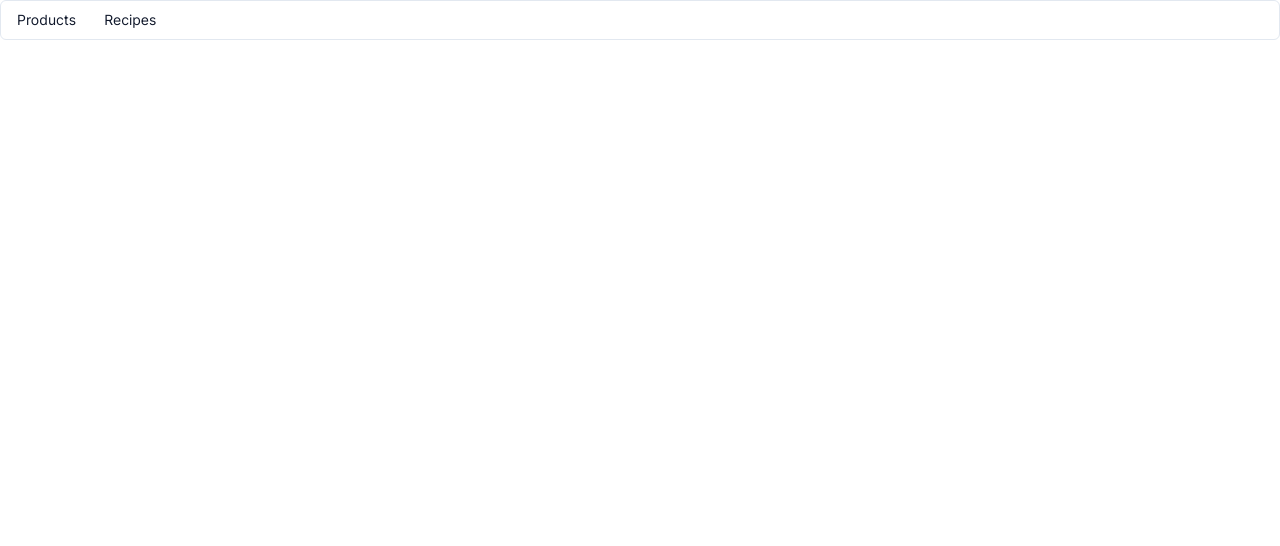
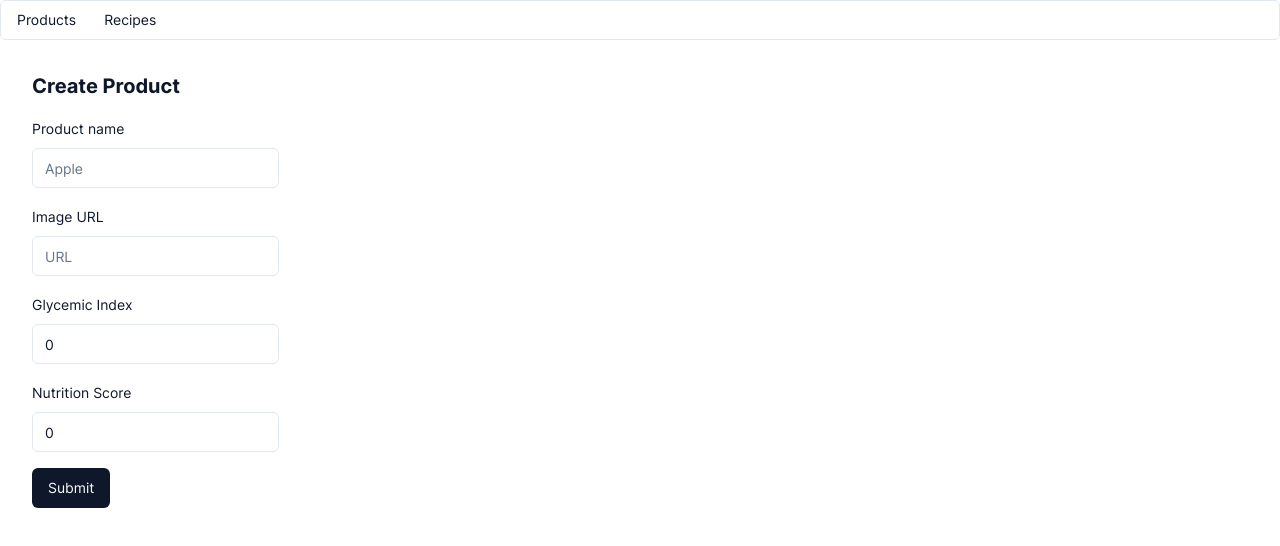
Before and after one commit to kkosheev/better-life-admin, a React (Vite) app: page /product/create in a window 1280 px wide. Shown: the top 546 px of the page. Built offline with nearby package versions, Linux system fonts and the light colour scheme.

Commit message:
first initials of the form elements

```diff
--- a/src/pages/product/CreateProduct/index.tsx
+++ b/src/pages/product/CreateProduct/index.tsx
@@ -1,4 +1,4 @@
-import React from 'react'
+import React, { useState } from 'react'
 import { zodResolver } from '@hookform/resolvers/zod'
 import * as z from 'zod'
 import { useForm } from 'react-hook-form'
@@ -11,13 +11,15 @@ const formSchema = z.object({
     name: z.string().min(2).max(100),
     image: z.string(),
     pure: z.boolean(),
-    glycemicIndex: z.number().gte(0).lte(100),
-    nutritionScore: z.number().gte(0).lte(100),
+    glycemicIndex: z.coerce.number().gte(0).lte(100),
+    nutritionScore: z.coerce.number().gte(0).lte(100),
     quantity: z.string(),
     price: z.string(),
 })
 
 export const ProductCreate: React.FC = () => {
+    const [loading, setLoading] = useState(false)
+
     const form = useForm<z.infer<typeof formSchema>>({
         resolver: zodResolver(formSchema),
         defaultValues: {
@@ -31,13 +33,76 @@ export const ProductCreate: React.FC = () => {
         },
     })
 
-    function onSubmit(values: z.infer<typeof formSchema>) {
+    async function onSubmit(values: z.infer<typeof formSchema>) {
+        setLoading(true)
+
         console.log(values)
+
+        setLoading(false)
     }
 
     return (
-        <Form {...form}>
-            <form onSubmit={form.handleSubmit(onSubmit)}></form>
-        </Form>
+        <div className="grid grid-cols-1 gap-4 min-w-max">
+            <h1 className="text-xl font-bold">Create Product</h1>
+            <Form {...form}>
+                <form onSubmit={form.handleSubmit(onSubmit)} className="space-y-4">
+                    <FormField
+                        control={form.control}
+                        name="name"
+                        render={({ field }) => (
+                            <FormItem>
+                                <FormLabel>Product name</FormLabel>
+                                <FormControl>
+                                    <Input placeholder="Apple" {...field} />
+                                </FormControl>
+                                <FormMessage />
+                            </FormItem>
+                        )}
+                    />
+                    <FormField
+                        control={form.control}
+                        name="image"
+                        render={({ field }) => (
+                            <FormItem>
+                                <FormLabel>Image URL</FormLabel>
+                                <FormControl>
+                                    <Input placeholder="URL" {...field} />
+                                </FormControl>
+                                <FormMessage />
+                            </FormItem>
+                        )}
+                    />
+                    <FormField
+                        control={form.control}
+                        name="glycemicIndex"
+                        render={({ field }) => (
+                            <FormItem>
+                                <FormLabel>Glycemic Index</FormLabel>
+                                <FormControl>
+                                    <Input placeholder="100" type="number" {...field} />
+                                </FormControl>
+                                <FormMessage />
+                            </FormItem>
+                        )}
+                    />
+                    <FormField
+                        control={form.control}
+                        name="nutritionScore"
+                        render={({ field }) => (
+                            <FormItem>
+                                <FormLabel>Nutrition Score</FormLabel>
+                                <FormControl>
+                                    <Input placeholder="100" type="number" {...field} />
+                                </FormControl>
+                                <FormMessage />
+                            </FormItem>
+                        )}
+                    />
+                    <Button disabled={loading} type="submit">
+                        Submit
+                    </Button>
+                </form>
+            </Form>
+        </div>
     )
 }
```
